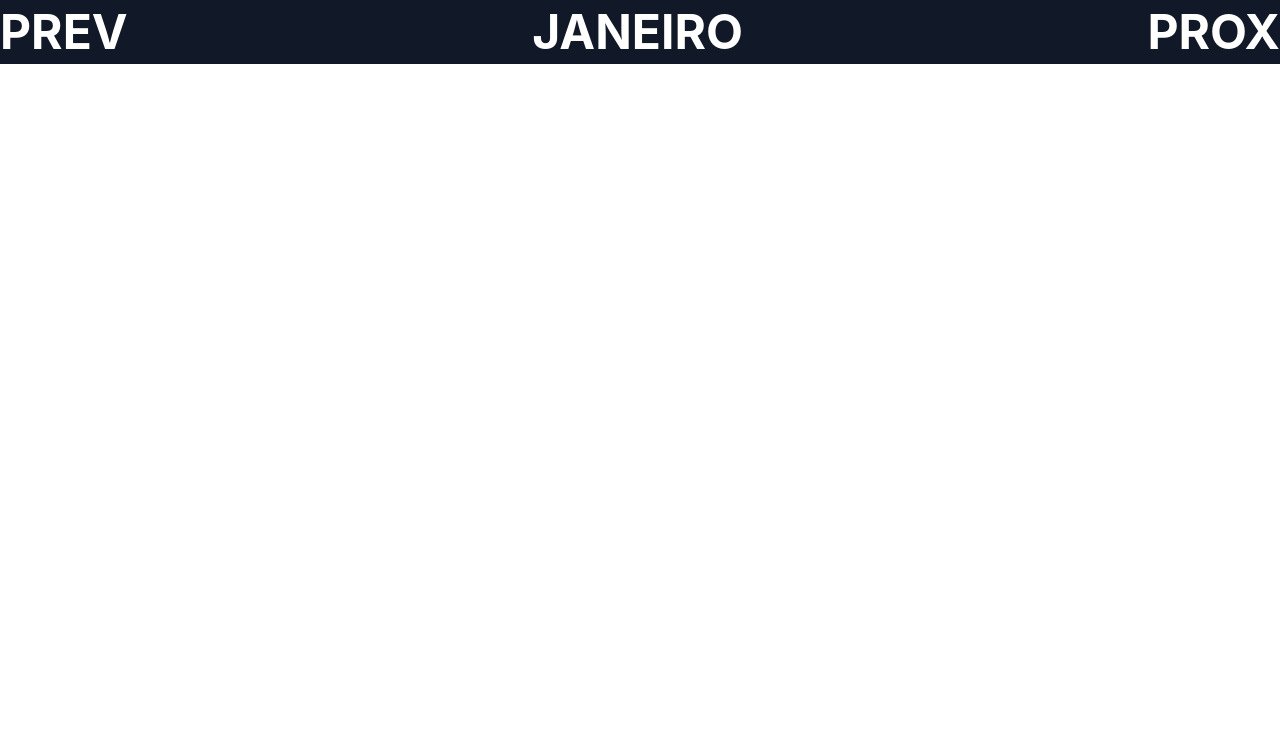
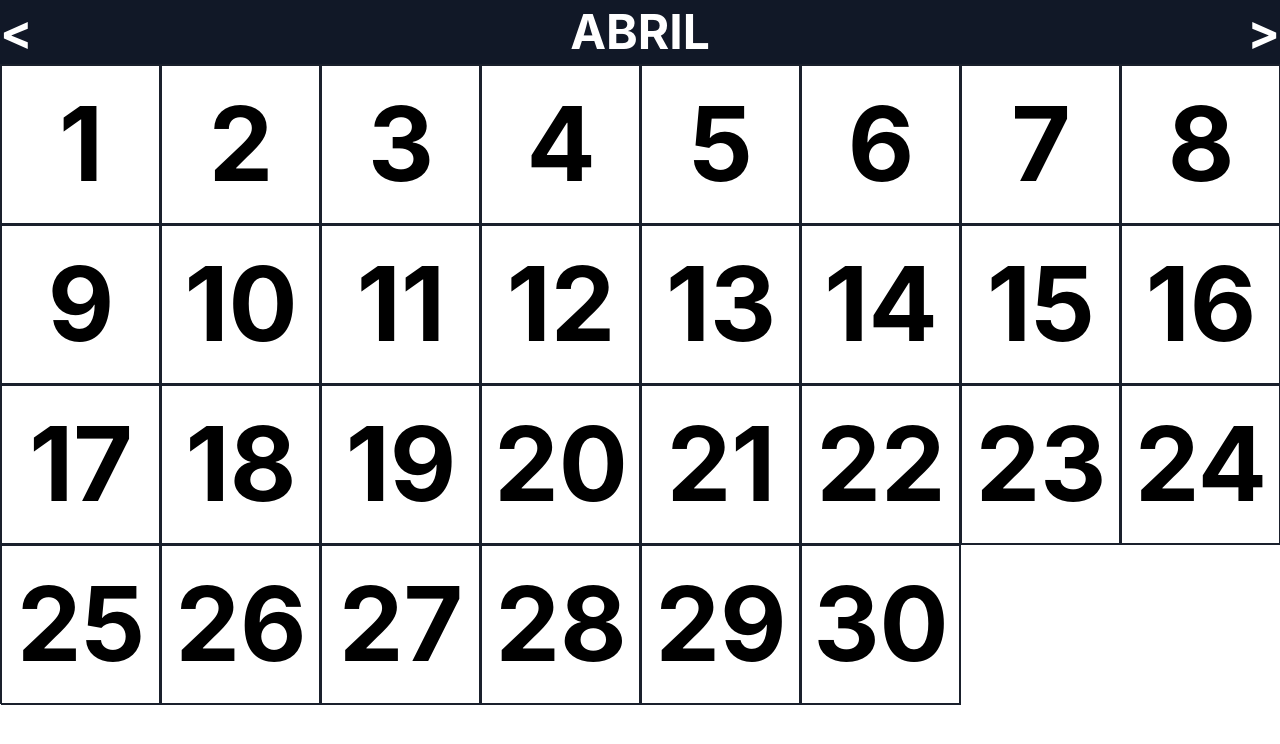
Before and after one commit to DaviR-D/seletivo, a Vue app in the folder frontend/: page / in a window 1280 px wide. Shown: the top 744 px of the page. Built offline with nearby package versions, Linux system fonts and the light colour scheme.

Commit message:
Implementação da tela de calendário

```diff
--- a/frontend/src/App.vue
+++ b/frontend/src/App.vue
@@ -2,13 +2,23 @@
 import './index.css'
 export default {
   name: 'CalendarView',
+  mounted() {
+    this.setMonth(0)
+  },
   data() {
     return {
-      months: ['JANEIRO', 'FEVEREIRO', 'MARÇO'],
-      monthIndex: 0
+      date: new Date(),
+      monthName: '',
+      mounthDays: 0
     }
   },
-  methods: {}
+  methods: {
+    setMonth(increment) {
+      this.date.setMonth(this.date.getMonth() + increment)
+      this.monthName = this.date.toLocaleString('pt-BR', { month: 'long' }).toUpperCase()
+      this.mounthDays = new Date(2024, this.date.getMonth() + 1, 0).getDate()
+    }
+  }
 }
 </script>
 
@@ -17,12 +27,30 @@ export default {
     <div
       class="justify-between fixed top-0 left-0 right-0 items-center h-16 bg-gray-900 text-white font-bold text-5xl flex justify-center"
     >
-      <button @click="monthIndex -= 1">PREV</button>
-      {{ months[monthIndex] }}
-      <button @click="monthIndex += 1">PROX</button>
+      <button @click="setMonth(-1)"><</button>
+      {{ monthName }}
+      <button @click="setMonth(1)">></button>
     </div>
-    <div class="absolute top-16 left-0 w-full h-full bg-white"></div>
+    <div class="absolute top-16 left-0 w-full h-full bg-white text-black">
+      <ul class="flex flex-wrap">
+        <li class="font-bold day" v-for="index in mounthDays" :key="index">
+          <button class="day">{{ index }}</button>
+        </li>
+      </ul>
+    </div>
   </div>
 </template>
 
-<style scoped></style>
+<style scoped>
+.day {
+  border: 1px solid #1a202c;
+  height: 20vh;
+  width: 20vh;
+  font-size: 8vw;
+}
+
+.day:hover {
+  transform: scale(1.1);
+  border: 0px;
+}
+</style>
```
